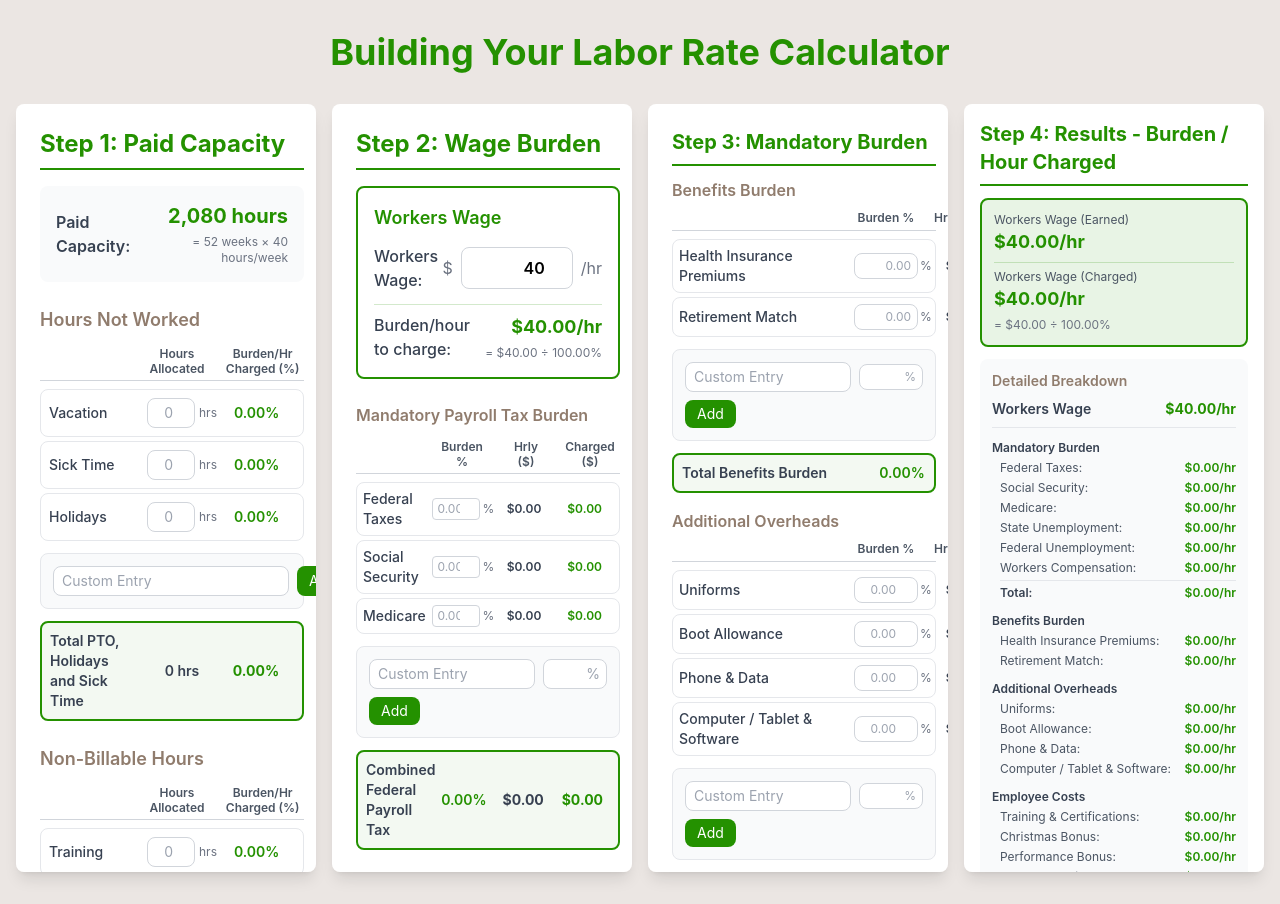
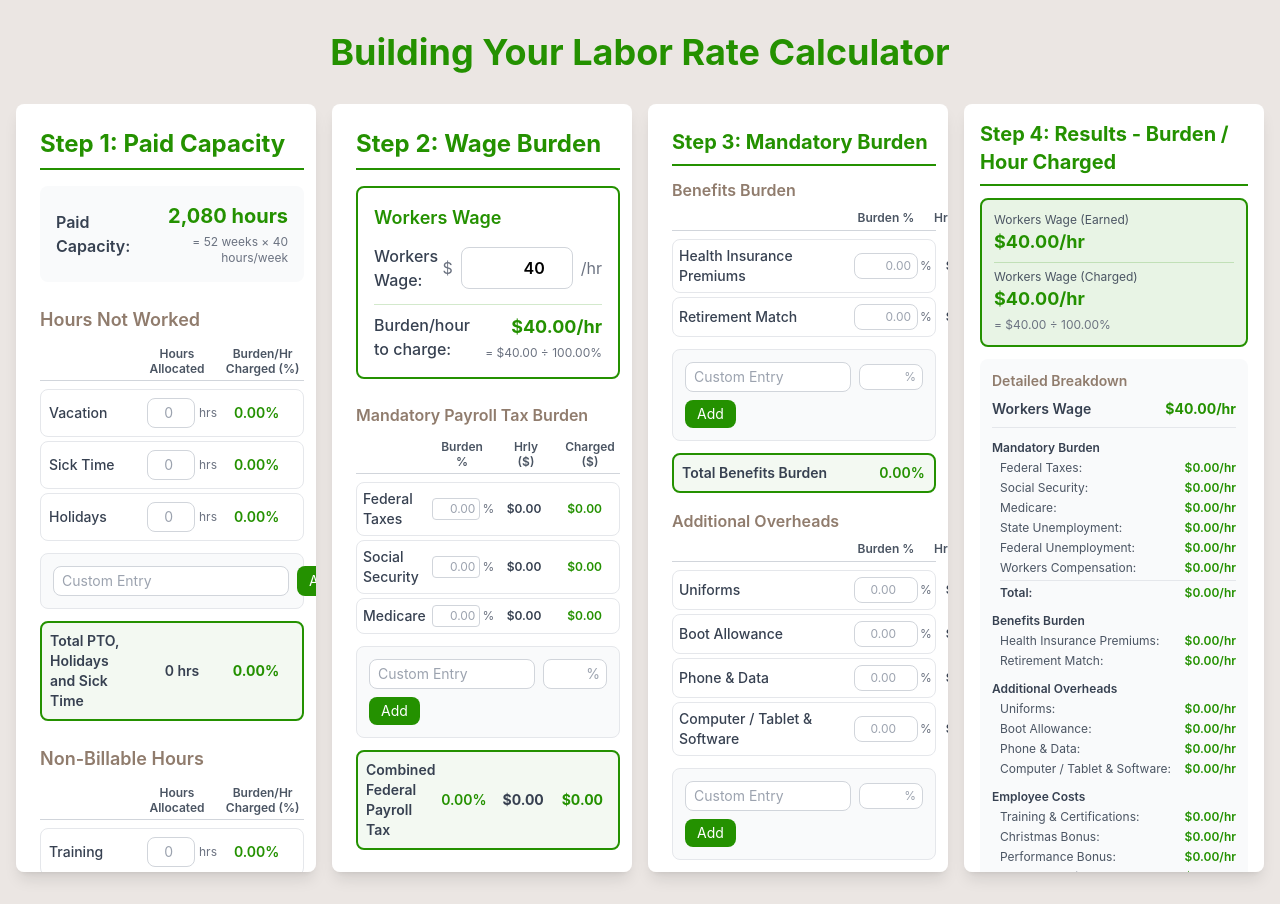
Before and after one commit to KayFernPR/Time-Material-Calculator, a React (Vite) app: page / in a window 1280 px wide. Built offline with nearby package versions, Linux system fonts and the light colour scheme.

Commit message:
Fix: Add no-spinner to main payroll tax % inputs, strengthen CSS for all browsers

```diff
--- a/src/components/LaborRateCalculator.jsx
+++ b/src/components/LaborRateCalculator.jsx
@@ -807,7 +807,7 @@ function LaborRateCalculator() {
                               ...prev,
                               [option.id]: parseFloat(e.target.value) || 0
                             }))}
-                            className="w-12 max-w-full px-1 py-0.5 border border-gray-300 rounded focus:outline-none focus:ring-2 focus:ring-primary text-right text-xs box-border"
+                            className="w-12 max-w-full px-1 py-0.5 border border-gray-300 rounded focus:outline-none focus:ring-2 focus:ring-primary text-right text-xs box-border no-spinner"
                             placeholder="0.00"
                           />
                           <span className="text-gray-500 text-xs ml-0.5 shrink-0">%</span>
--- a/src/index.css
+++ b/src/index.css
@@ -39,7 +39,12 @@ code {
 input.no-spinner[type="number"]::-webkit-inner-spin-button,
 input.no-spinner[type="number"]::-webkit-outer-spin-button {
   -webkit-appearance: none;
+  appearance: none;
   margin: 0;
+  height: 0;
+  width: 0;
+  opacity: 0;
+  pointer-events: none;
 }
 input.no-spinner[type="number"] {
   -moz-appearance: textfield;
```
